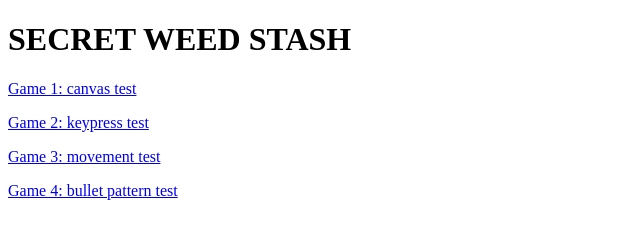
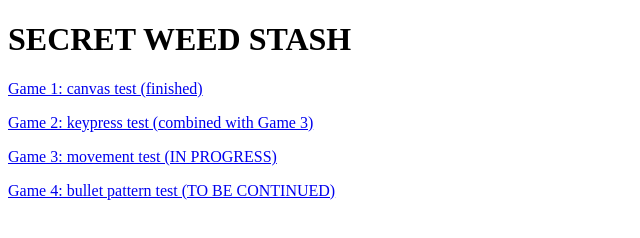
Before and after one commit to LunaticEclipse/LunaticEclipse.github.io, a plain HTML site: page index.html in a window 1280 px wide. Shown: the whole page, without its empty margins (0-640 px from the left). Drawn offline with Linux system fonts and the light colour scheme.

Commit message:
Update index.html

```diff
--- a/index.html
+++ b/index.html
@@ -3,13 +3,13 @@
 <body>
 <h1> SECRET WEED STASH </h1>
 
-<a href="game1.html"> Game 1: canvas test </a>
+<a href="game1.html"> Game 1: canvas test (finished) </a>
 <p></p>
-<a href="game2.html"> Game 2: keypress test </a>
+<a href="game2.html"> Game 2: keypress test (combined with Game 3) </a>
 <p></p>
-<a href="game3.html"> Game 3: movement test </a>
+<a href="game3.html"> Game 3: movement test (IN PROGRESS) </a>
 <p></p>
-<a href="game4.html"> Game 4: bullet pattern test </a>
+<a href="game4.html"> Game 4: bullet pattern test (TO BE CONTINUED) </a>
 
 </body>
 </html>
```
